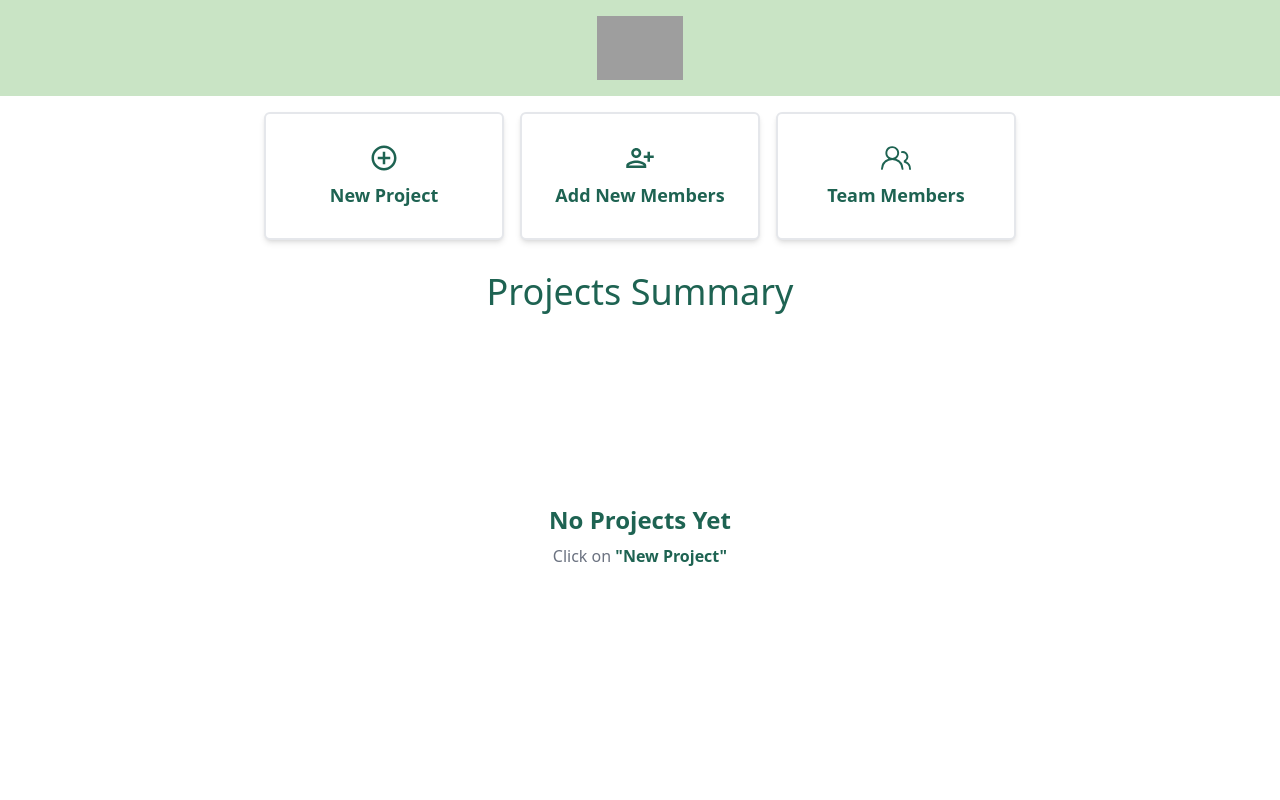
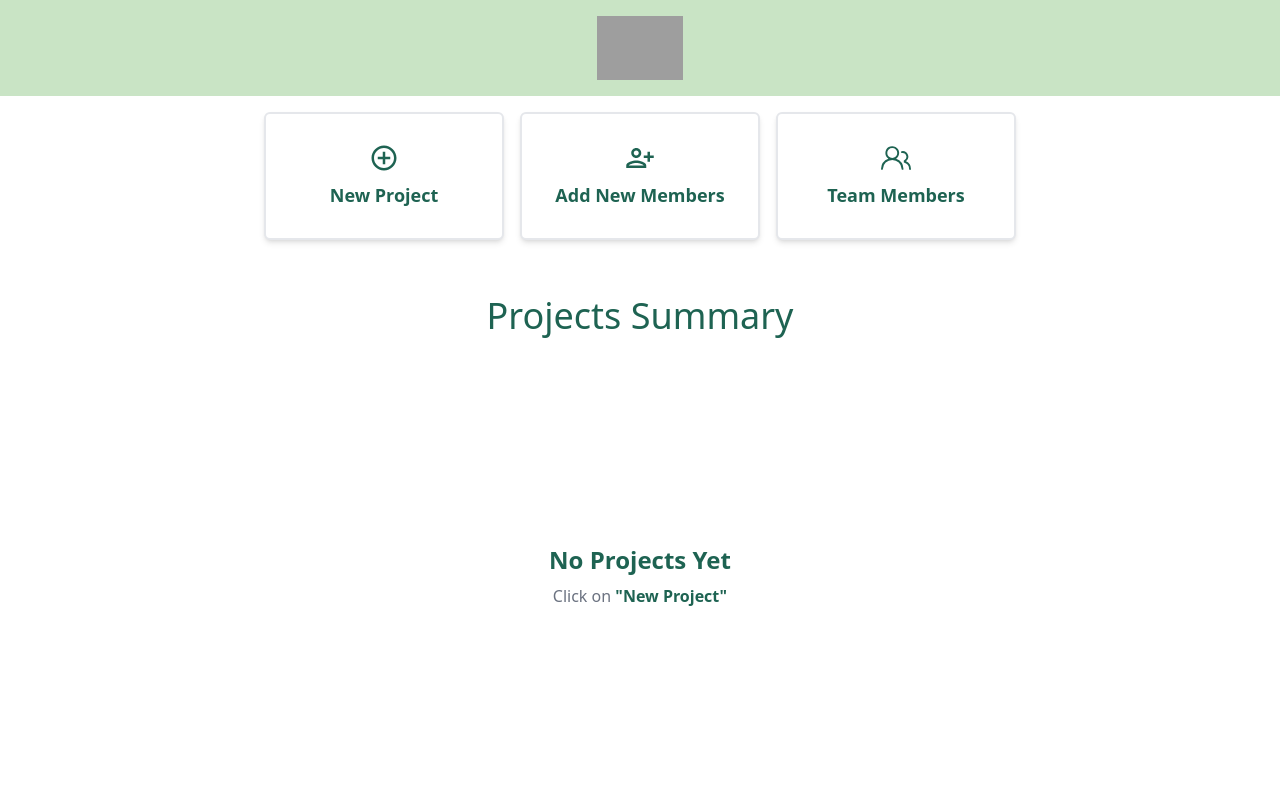
Before and after one commit to tayyabhaseeb/project_management_platform, a React (Vite) app: page / in a window 1280 px wide. Shown: the top 800 px of the page. Built offline with nearby package versions, Linux system fonts and the light colour scheme; grey boxes are pictures that could not be loaded.

Commit message:
adjusts padding

```diff
--- a/src/App.tsx
+++ b/src/App.tsx
@@ -45,7 +45,7 @@
       </div>
 
       <div className="p-4 min-h-screen">
-        <h2 className="text-center text-4xl text-[#1e6352] mb-6">
+        <h2 className="text-center text-4xl text-[#1e6352] mt-6 mb-10">
           Projects Summary
         </h2>
 
```
